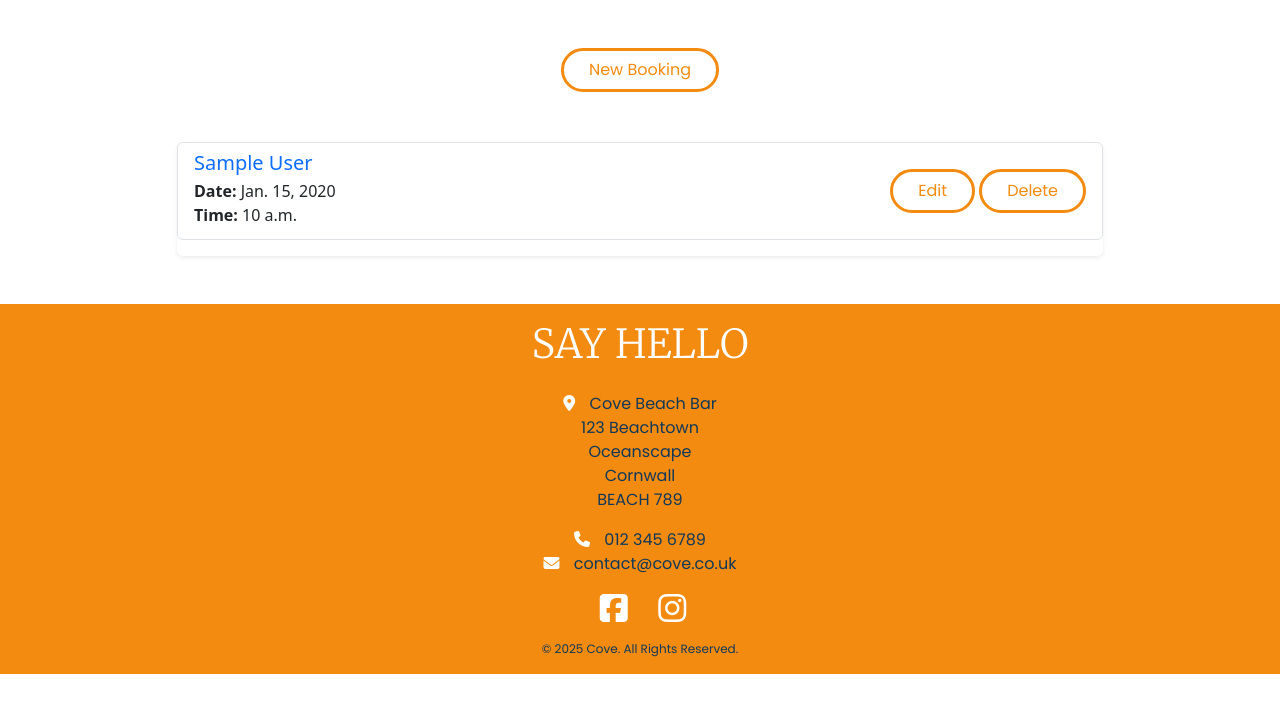
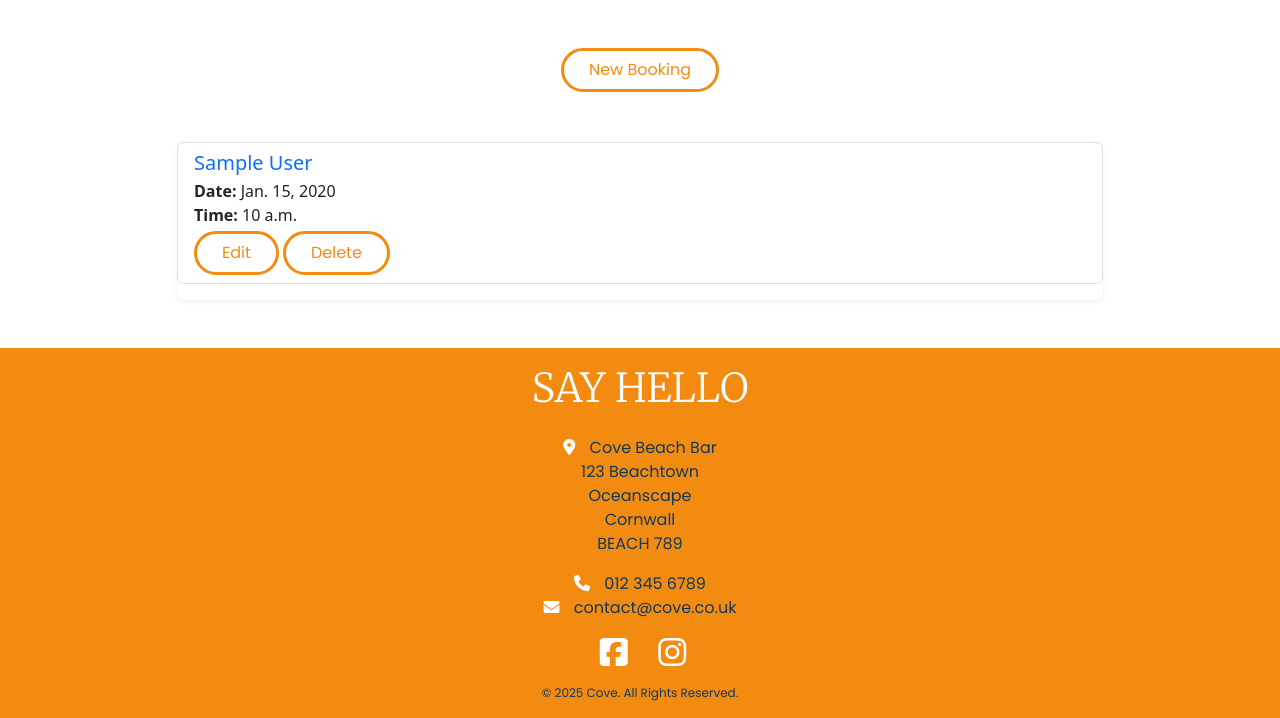
Before and after one commit to naomihunt25/the-cove, a Django app: page /bookings/ in a window 1280 px wide. Shown: the part 282-1000 px from the top of the page. Before the commit the page ends 956 px from the top, so only its background shows below. Run offline with Django 5.2, Linux system fonts and the light colour scheme; a user stored in the database is signed in; tables that the repository leaves empty hold one stand-in row (values such as "Sample post"); some libraries are stand-ins or nearby versions.

Commit message:
style: modify flex to sort layout out issue on booking list

```diff
--- a/bookings/templates/bookings/booking_list.html
+++ b/bookings/templates/bookings/booking_list.html
@@ -28,7 +28,7 @@
         <ul class="list-group shadow-sm">
           {% for booking in bookings %}
             <li class="list-group-item mb-3">
-              <div class="d-flex justify-content-between align-items-center flex-wrap">
+              <div class="justify-content-between align-items-center">
                 <div>
                   <h5 class="mb-1">
                     <a href="{% url 'booking_detail' booking.pk %}" class="text-decoration-none">
```
